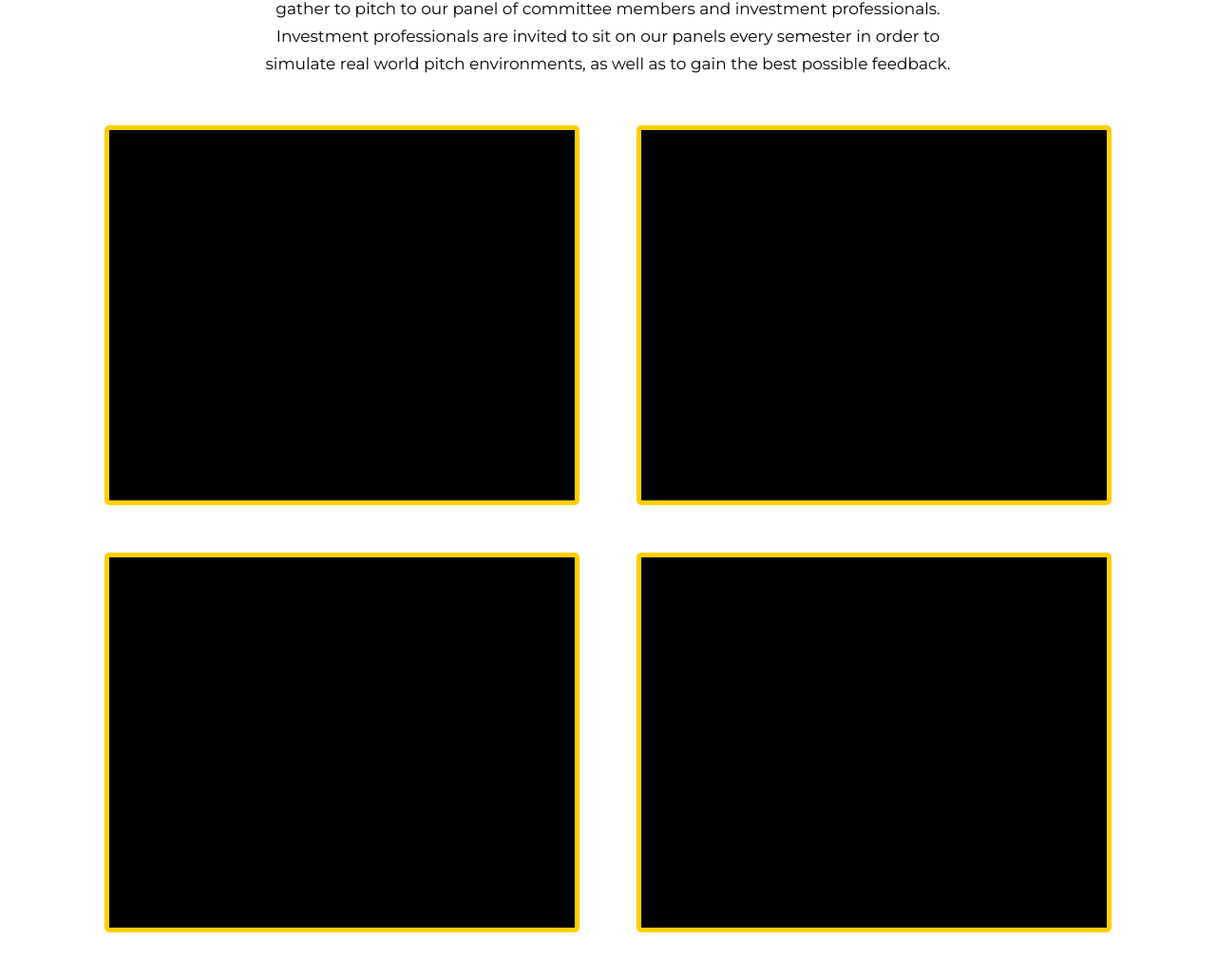
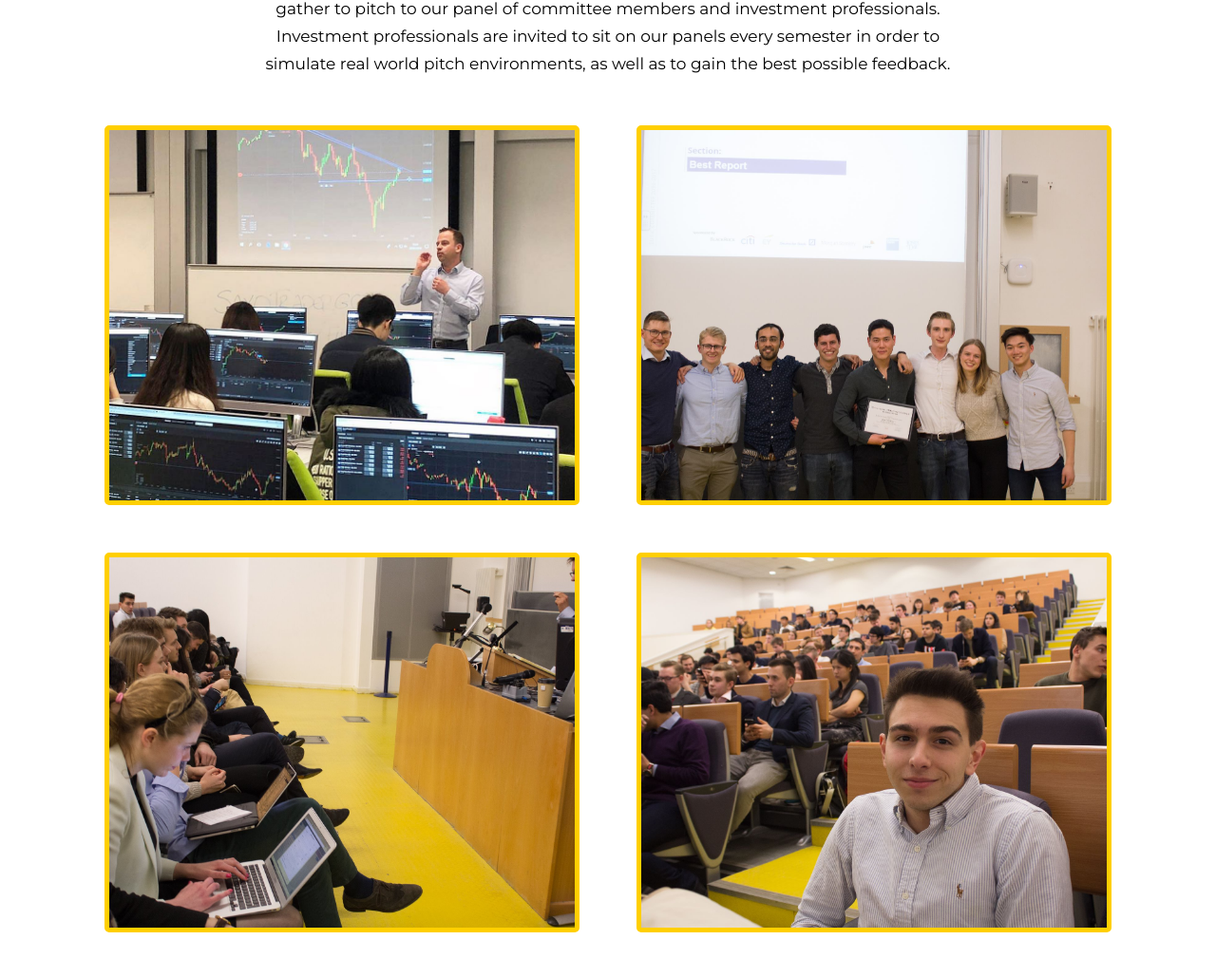
Before and after one commit to konoikon/eutic.github.io, a website: page events/eutic-pitch-competition.html in a window 1280 px wide. Shown: the part 381-1410 px from the top of the page at 95% size. Drawn offline with nearby package versions, Linux system fonts and the light colour scheme.

Commit message:
events pics

```diff
--- a/events/eutic-pitch-competition.html
+++ b/events/eutic-pitch-competition.html
@@ -130,12 +130,34 @@
           </p>
         </div>
         <div class="events-pitch__images">
-          <div class="events-pitch__image"></div>
-          <div class="events-pitch__image"></div>
-          <div class="events-pitch__image"></div>
-          <div class="events-pitch__image"></div>
-          <div class="events-pitch__image"></div>
-          <div class="events-pitch__image"></div>
+          <div class="events-pitch__image">
+            <img
+              src="/img/event-images/Pitch1.jpg"
+              alt="EFC 1"
+              class="events-pitch__image__img"
+            />
+          </div>
+          <div class="events-pitch__image">
+            <img
+              src="/img/event-images/Pitch 2.jpg"
+              alt="EFC 1"
+              class="events-pitch__image__img"
+            />
+          </div>
+          <div class="events-pitch__image">
+            <img
+              src="/img/event-images/Pitch 3.jpg"
+              alt="EFC 1"
+              class="events-pitch__image__img"
+            />
+          </div>
+          <div class="events-pitch__image">
+            <img
+              src="/img/event-images/Pitch 4.jpg"
+              alt="EFC 1"
+              class="events-pitch__image__img"
+            />
+          </div>
         </div>
       </section>
     </main>
--- a/sass/pages/_events.scss
+++ b/sass/pages/_events.scss
@@ -17,5 +17,15 @@
     background-color: $color-black;
     border-radius: 5px;
     margin: 2.5rem 0;
+
+    &__img {
+      height: 100%;
+      width: 100%;
+      object-fit: cover;
+    }
   }
 }
+
+.events-networking--fix {
+  height: 85vh;
+}
```
Also changed, not shown: about/sectors.html (+6 -1 lines), events/efc.html (+28 -6 lines), events/networking-opportunities.html (+16 -12 lines), css/style.css.
